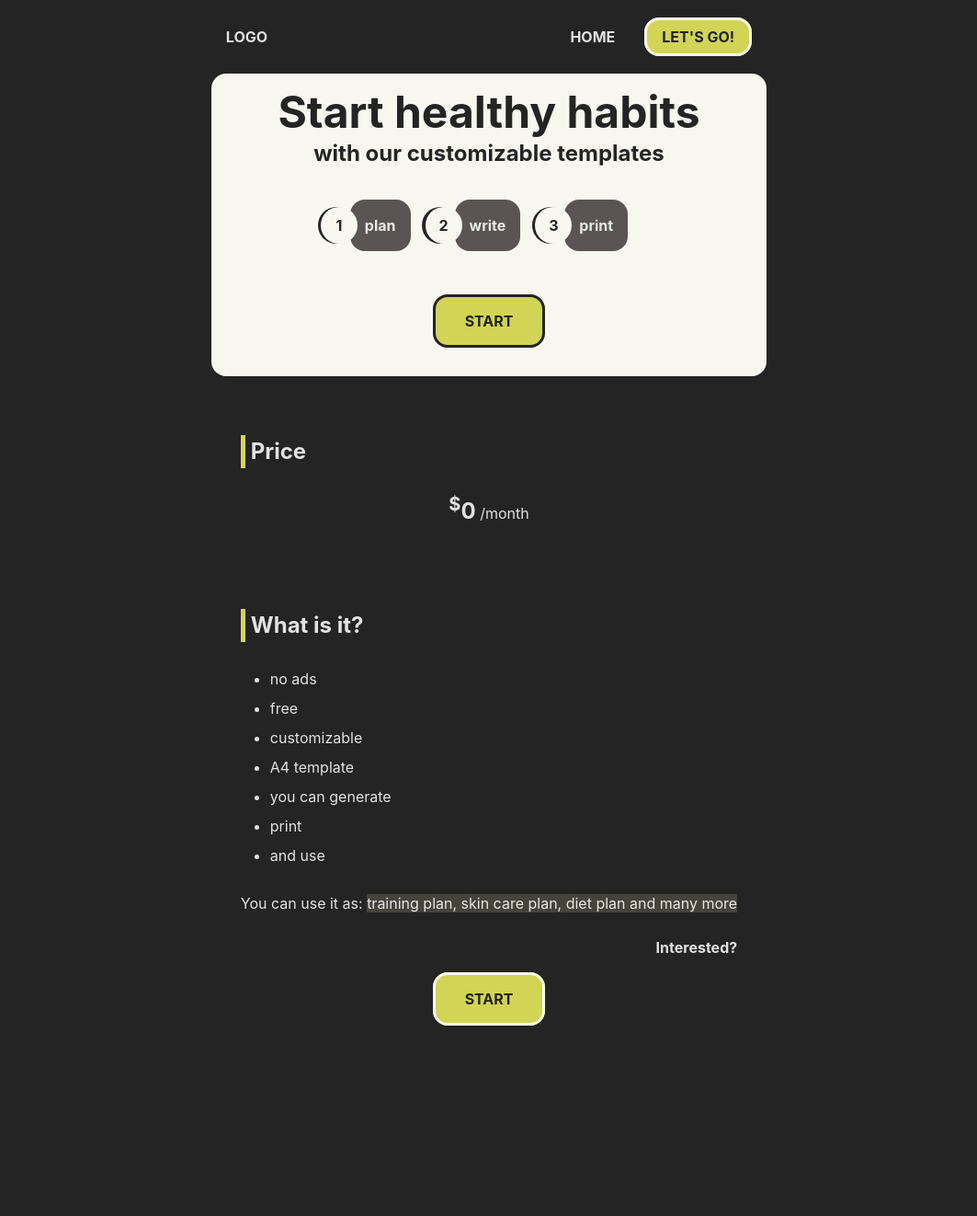
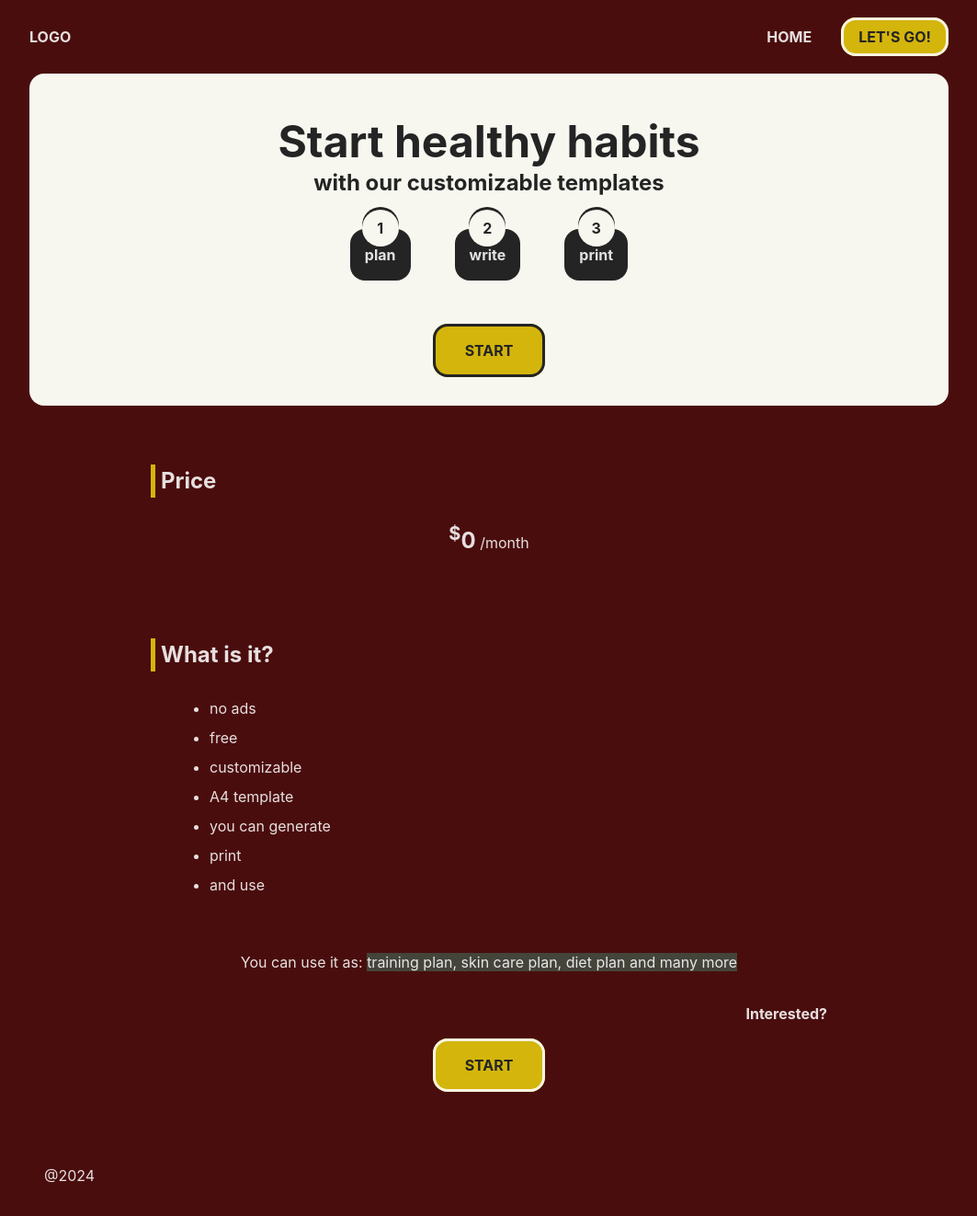
Before and after one commit to NNikiforuk/templateIT, a React (Vite) app: page / in a window 1280 px wide. Shown: the whole page at 92% size, without its empty margins (108-1171 px from the left). Before the commit the page ends 1115 px from the top, so only its background shows below. Built offline with nearby package versions, Linux system fonts and the light colour scheme.

Commit message:
Footer and colors

```diff
--- a/src/App.scss
+++ b/src/App.scss
@@ -1,5 +1,55 @@
+@import "./index.scss";
+
 #root {
-  max-width: 1280px;
   margin: 0 auto;
   text-align: center;
 }
+
+.price {
+  color: $white;
+
+  &__desc {
+    padding: 1.5em 0;
+  }
+}
+
+.what {
+  &__list {
+    padding: 1.5em 0;
+    text-align: left;
+    list-style-type: disc;
+    margin-left: 2em;
+
+    li {
+      line-height: 2em;
+    }
+  }
+
+  &__examples {
+    padding-bottom: 1.5em;
+
+    .gray {
+      background-color: $gray;
+    }
+  }
+
+  &__interested {
+    padding-bottom: 2em;
+    text-align: right;
+  }
+}
+
+.footer {
+  padding: 6em 0 2em 1em;
+  text-align: left;
+}
+
+@media screen and (min-width: 1200px) {
+  .what .what__list {
+    margin-left: 4em;
+  }
+
+    .what .what__examples {
+      padding: 2em 0;
+    }
+}
--- a/src/App.tsx
+++ b/src/App.tsx
@@ -1,7 +1,6 @@
 import "./App.scss";
+import Button from "./components/button/Button";
 import Header from "./components/header/Header";
-import Price from "./components/sections/Price";
-import Whatsthat from "./components/sections/Whatsthat";
 
 {
 	/* <a href="https://vitejs.dev" target="_blank">
@@ -13,8 +12,39 @@ function App() {
 	return (
 		<div className="App">
 			<Header />
-			<Price />
-			<Whatsthat />
+			<main>
+				<section className="price">
+					<h2>Price</h2>
+					<div className="price__desc">
+						<span className="bold font__size-regular-large">
+							<sup>$</sup>0
+						</span>
+						<span className="space"> /</span>
+						month
+					</div>
+				</section>
+				<section className="what">
+					<h2>What is it?</h2>
+					<ul className="what__list">
+						<li>no ads</li>
+						<li>free</li>
+						<li>customizable</li>
+						<li>A4 template</li>
+						<li>you can generate</li>
+						<li>print</li>
+						<li>and use</li>
+					</ul>
+					<div className="what__examples">
+						You can use it as: {""}
+						<span className="gray">
+							training plan, skin care plan, diet plan and many more
+						</span>
+					</div>
+					<div className="what__interested bold">Interested?</div>
+					<Button text="START" border="white" />
+				</section>
+			</main>
+			<footer className="footer">@{new Date().getFullYear()}</footer>
 		</div>
 	);
 }
--- a/src/components/header/header.scss
+++ b/src/components/header/header.scss
@@ -8,7 +8,7 @@
     &__banner {
         background-color: $neon-white;
         color: $black;
-        padding: 1em 1.5em 3em 1.5em;
+        padding: 3em .5em;
         margin: 0 .5em;
         border-radius: 16px;
 
@@ -16,7 +16,6 @@
             display: flex;
             justify-content: center;
             align-items: center;
-            flex-direction: column;
             padding: 2em 0;
             gap: 1em;
             margin-bottom: 1em;
@@ -40,16 +39,16 @@
 
                 &__circle:nth-of-type(1) {
                     background-color: $black;
-                    left: -2.2em;
+                    top: -1.5em;
                 }
 
                 &__circle:nth-of-type(2) {
                     background-color: $neon-white;
-                    left: -2em;
+                    top: -1.3em;
                 }
 
                 &__square {
-                    background-color: $black-secondary;
+                    background-color: $black;
                     color: $white;
                     padding: 1em;
                     border-radius: 16px;
@@ -61,7 +60,6 @@
 
 @media screen and (min-width: 400px) {
     .header .header__banner  {
-        max-width: 400px;
         margin: 0 auto;
 
         .steps {
@@ -72,8 +70,8 @@
     }
 }
 
-@media screen and (min-width: 768px) {
-    .header .header__banner  {
-        max-width: 700px;
+@media screen and (min-width: 1200px) {
+    .header {
+        width: 1000px;
     }
 }
--- a/src/components/navigation/navigation.scss
+++ b/src/components/navigation/navigation.scss
@@ -91,8 +91,8 @@
 
 @media screen and (min-width: 400px) {
     .navbar {
-        max-width: 1280px;
         margin: 0 auto;
+        padding: 1em 0;
 
         .hamburger {
             display: none;
@@ -102,7 +102,9 @@
             gap: 2em;
 
             li {
-                a, .cta {
+
+                a,
+                .cta {
                     transition: .5s;
                 }
 
@@ -112,7 +114,7 @@
 
                 .cta:hover {
                     background-color: $neon-secondary;
-                    color: $black;
+                    color: $red;
                 }
             }
         }
--- a/src/components/sections/Price.tsx
+++ /dev/null
@@ -1,18 +0,0 @@
-import "./price.scss";
-
-const Price = () => {
-	return (
-		<section className="price">
-			<h2>Price</h2>
-			<div className="price__desc">
-				<span className="bold font__size-regular-large">
-					<sup>$</sup>0
-				</span>
-				<span className="space"> /</span>
-				month
-			</div>
-		</section>
-	);
-};
-
-export default Price;
--- a/src/components/sections/Whatsthat.tsx
+++ /dev/null
@@ -1,29 +0,0 @@
-import Button from "../button/Button";
-import "./what.scss";
-
-const Whatsthat = () => {
-	return (
-		<section className="what">
-			<h2>What is it?</h2>
-			<ul className="what__list">
-				<li>no ads</li>
-				<li>free</li>
-				<li>customizable</li>
-				<li>A4 template</li>
-				<li>you can generate</li>
-				<li>print</li>
-				<li>and use</li>
-			</ul>
-			<div className="what__examples">
-				You can use it as: {""}
-				<span className="gray">
-					training plan, skin care plan, diet plan and many more
-				</span>
-			</div>
-			<div className="what__interested bold">Interested?</div>
-			<Button text="START" border="white" />
-		</section>
-	);
-};
-
-export default Whatsthat;
--- a/src/components/sections/price.scss
+++ /dev/null
@@ -1,9 +0,0 @@
-@import "../../index.scss";
-
-.price {
-    color: $white;
-
-    &__desc {
-        padding: 1.5em 0;
-    }
-}
--- a/src/components/sections/what.scss
+++ /dev/null
@@ -1,27 +0,0 @@
-@import "../../index.scss";
-
-.what {
-    &__list {
-        padding: 1.5em 0;
-        text-align: left;
-        list-style-type: disc;
-        margin-left: 2em;
-
-        li {
-            line-height: 2em;
-        }
-    }
-
-    &__examples {
-        padding-bottom: 1.5em;
-
-        .gray {
-            background-color: $gray;
-        }
-    }
-
-    &__interested {
-        padding-bottom: 2em;
-        text-align: right;
-    }
-}
--- a/src/index.scss
+++ b/src/index.scss
@@ -5,7 +5,7 @@
   line-height: 1.5;
   font-weight: 400;
   color: $white;
-  background-color: $black;
+  background-color: $red;
   font-synthesis: none;
   text-rendering: optimizeLegibility;
   -webkit-font-smoothing: antialiased;
@@ -44,7 +44,6 @@ a {
 
 section {
   padding: 4em 2em 0 2em;
-  max-width: 700px;
   margin: 0 auto;
 
   h2 {
@@ -58,6 +57,8 @@ section {
   font-weight: bold;
 }
 
-@media screen and (max-width: 400px) {
-
+@media screen and (min-width: 1200px) {
+  section {
+    width: 800px;
+  }
 }
--- a/src/variables.scss
+++ b/src/variables.scss
@@ -1,9 +1,10 @@
 //COLORS
 $white: #ffffffde;
 $black: #242424;
+$red: #4a0d0d;
 $black-secondary: #5A5454;
-$neon: #D1D455;
-$neon-secondary: #b7b94b;
+$neon: #d3b50c;
+$neon-secondary: #9d8708;
 $neon-white: #F7F7F0;
 $gray: #44443b;
 
```
